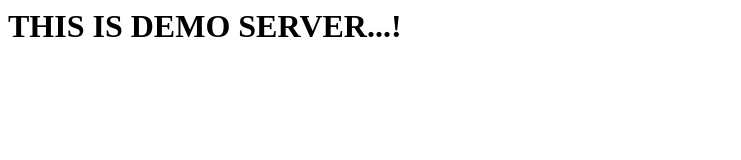
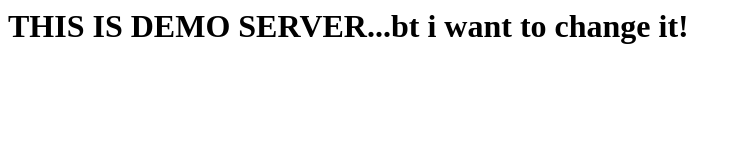
Before and after one commit to Neo2505/userdata, a plain HTML site: page index.html in a window 1280 px wide. Shown: the whole page, without its empty margins (0-741 px from the left). Drawn offline with Linux system fonts and the light colour scheme.

Commit message:
updated index.html

```diff
--- a/index.html
+++ b/index.html
@@ -1,5 +1,5 @@
 <http>
 
-<h1>THIS IS DEMO SERVER...!</h1>
+<h1>THIS IS DEMO SERVER...bt i want to change it!</h1>
 
 </http>
```
